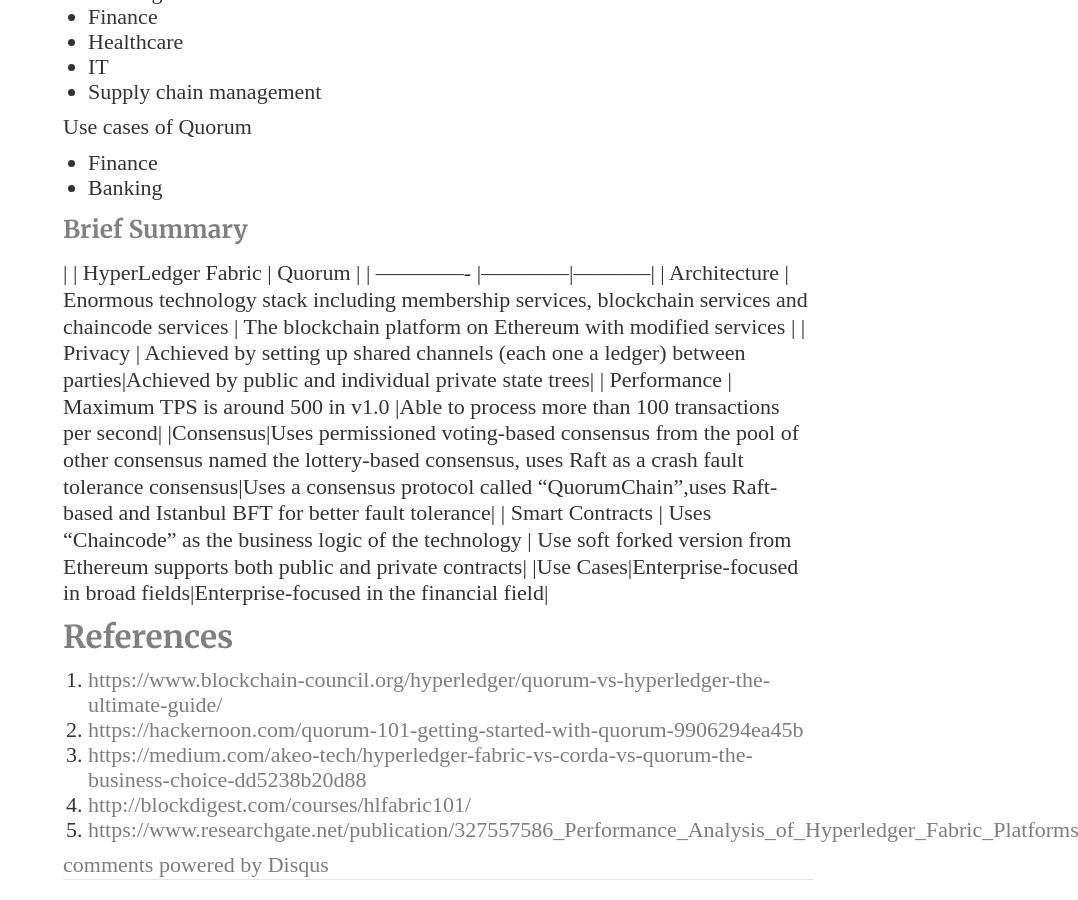
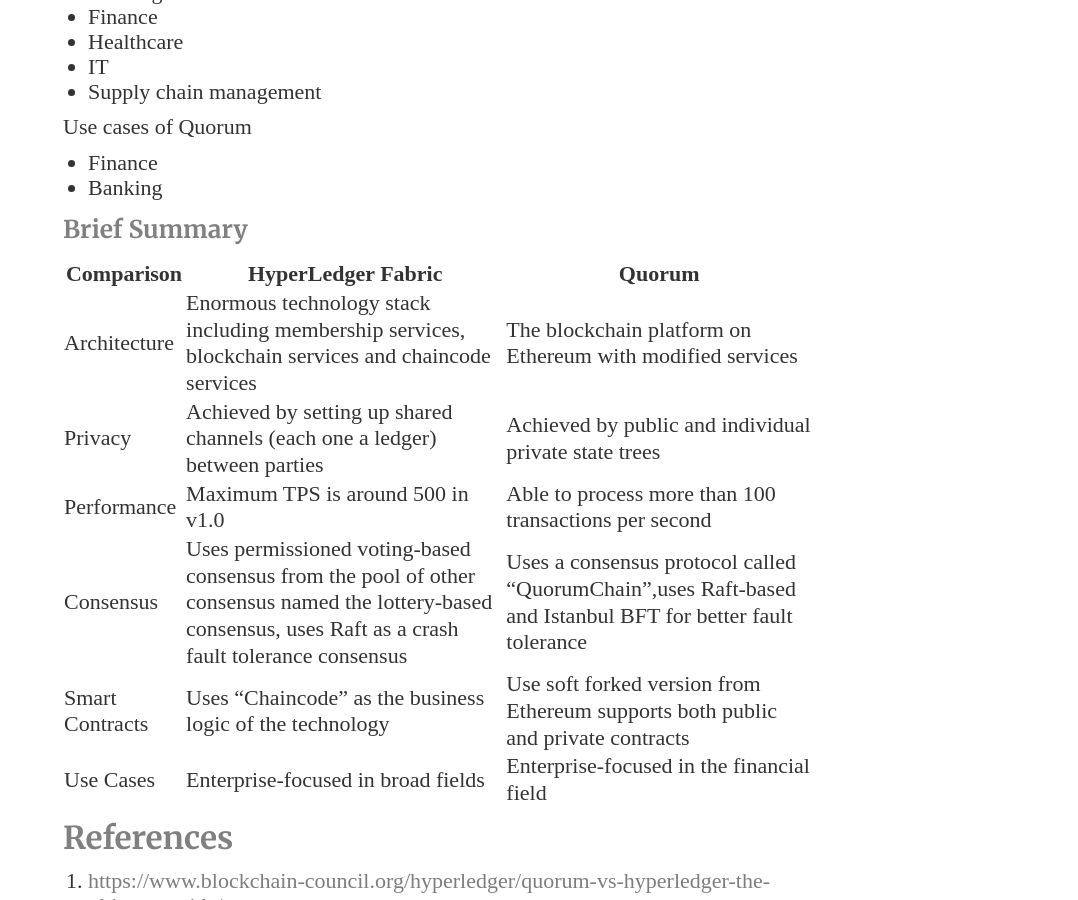
Before and after one commit to SallyKAN/SallyKAN.github.io, a Jekyll site: the page built from _posts/2019-12-10-comparison-between-quorum-hyperledger.md, in a window 1280 px wide and 900 px high, scrolled down 3813 px. Shown: the whole window, without its empty margins (202-1280 px from the left). Built offline with Jekyll 4.4.1, drawn with Linux system fonts in a browser that asks for light colours; comment, search, counter and statistics services are not loaded.

Commit message:
new post Comparison Between Quorum & Hyperledger

```diff
--- a/_posts/2019-12-10-comparison-between-quorum-hyperledger.md
+++ b/_posts/2019-12-10-comparison-between-quorum-hyperledger.md
@@ -91,14 +91,16 @@ Use cases of Quorum
 - Banking
 
 ### **Brief Summary**
-|         | HyperLedger Fabric | Quorum  |
-| ------------- |------------|-----------|
-| Architecture | Enormous technology stack including membership services, blockchain services and chaincode services | The blockchain platform on Ethereum with modified services |
-| Privacy      | Achieved by setting up shared channels (each one a ledger) between parties|Achieved by public and individual private state trees|
-| Performance | Maximum TPS is around 500 in v1.0 |Able to process more than 100 transactions per second|
-|Consensus|Uses permissioned voting-based consensus from the pool of other consensus named the lottery-based consensus, uses Raft as a crash fault tolerance consensus|Uses a consensus protocol called “QuorumChain”,uses Raft-based and Istanbul BFT for better fault tolerance|
-| Smart Contracts | Uses “Chaincode” as the business logic of the technology    | Use soft forked version from Ethereum supports both public and private contracts|
-|Use Cases|Enterprise-focused in broad fields|Enterprise-focused in the financial field|
+
+
+Comparison| HyperLedger Fabric | Quorum
+------------- |------------|-----------
+Architecture | Enormous technology stack including membership services, blockchain services and chaincode services | The blockchain platform on Ethereum with modified services
+Privacy      | Achieved by setting up shared channels (each one a ledger) between parties|Achieved by public and individual private state trees
+Performance | Maximum TPS is around 500 in v1.0 |Able to process more than 100 transactions per second
+Consensus|Uses permissioned voting-based consensus from the pool of other consensus named the lottery-based consensus, uses Raft as a crash fault tolerance consensus|Uses a consensus protocol called “QuorumChain”,uses Raft-based and Istanbul BFT for better fault tolerance
+Smart Contracts | Uses “Chaincode” as the business logic of the technology    | Use soft forked version from Ethereum supports both public and private contracts
+Use Cases|Enterprise-focused in broad fields|Enterprise-focused in the financial field
 
 ## References
 
```
